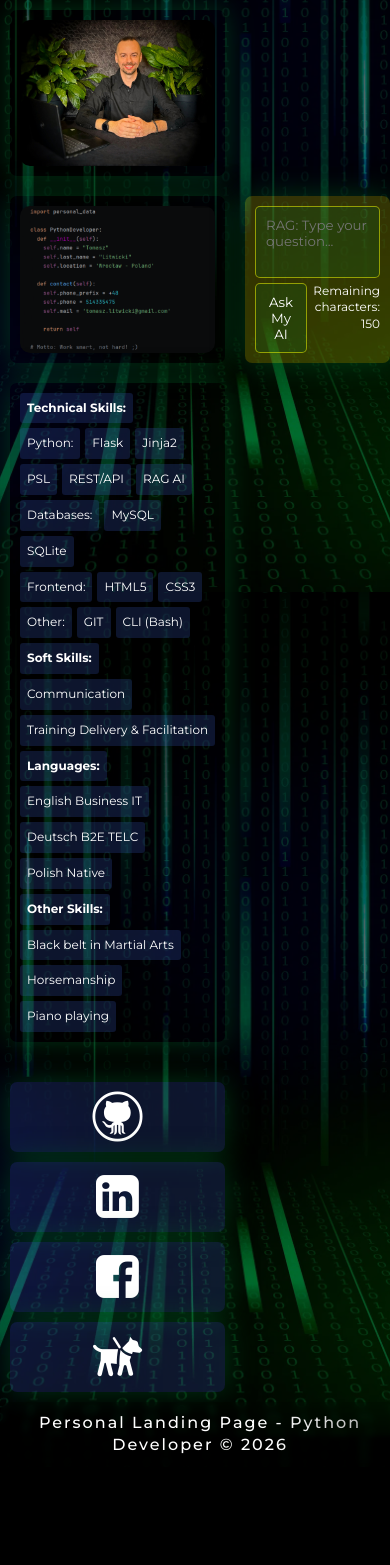
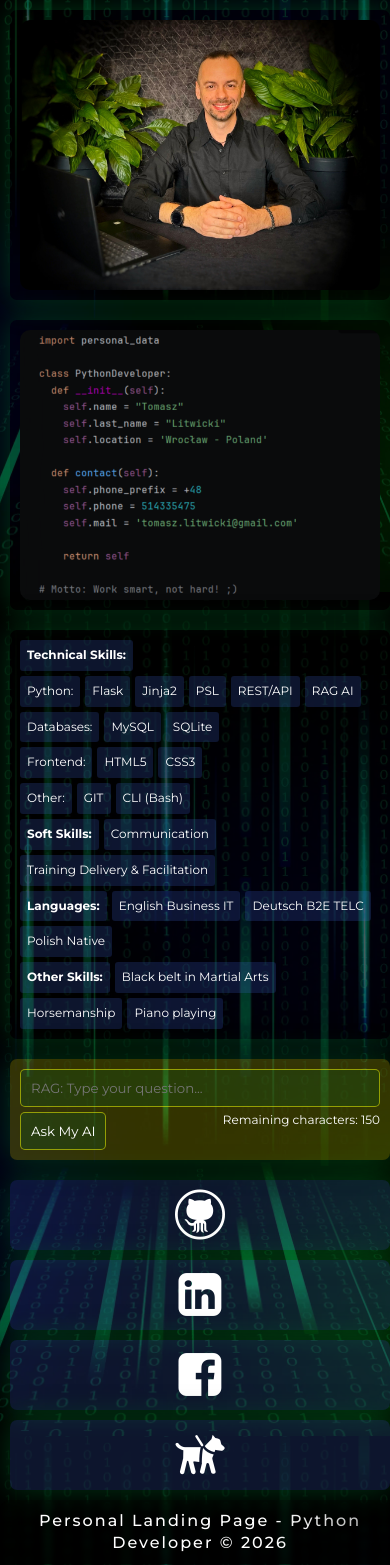
Before and after one commit to TomaszLitwicki/RAG, a Flask app: page / in a window 390 px wide. Shown: the part 252-1817 px from the top of the page. Before the commit the page ends 1706 px from the top, so only its background shows below. Run offline with Flask 3, Linux system fonts and the light colour scheme.

Commit message:
ready for RAG

```diff
--- a/static/css/style.css
+++ b/static/css/style.css
@@ -421,14 +421,14 @@ footer {
     grid-template-columns: 1fr;
   }
 
-  #photocv, #python, #techstack, .rag, #links_row {
+  #photocv, #python, #techstack, .rag, #links_row, #writing, #question, #sources, #answer {
     grid-column: 1;
     grid-row: auto;
   }
 
   #links_row {
     grid-template-columns: repeat(2, 1fr);
-    grid-row: 5;
+    order: 8;
   }
 }
 
```
